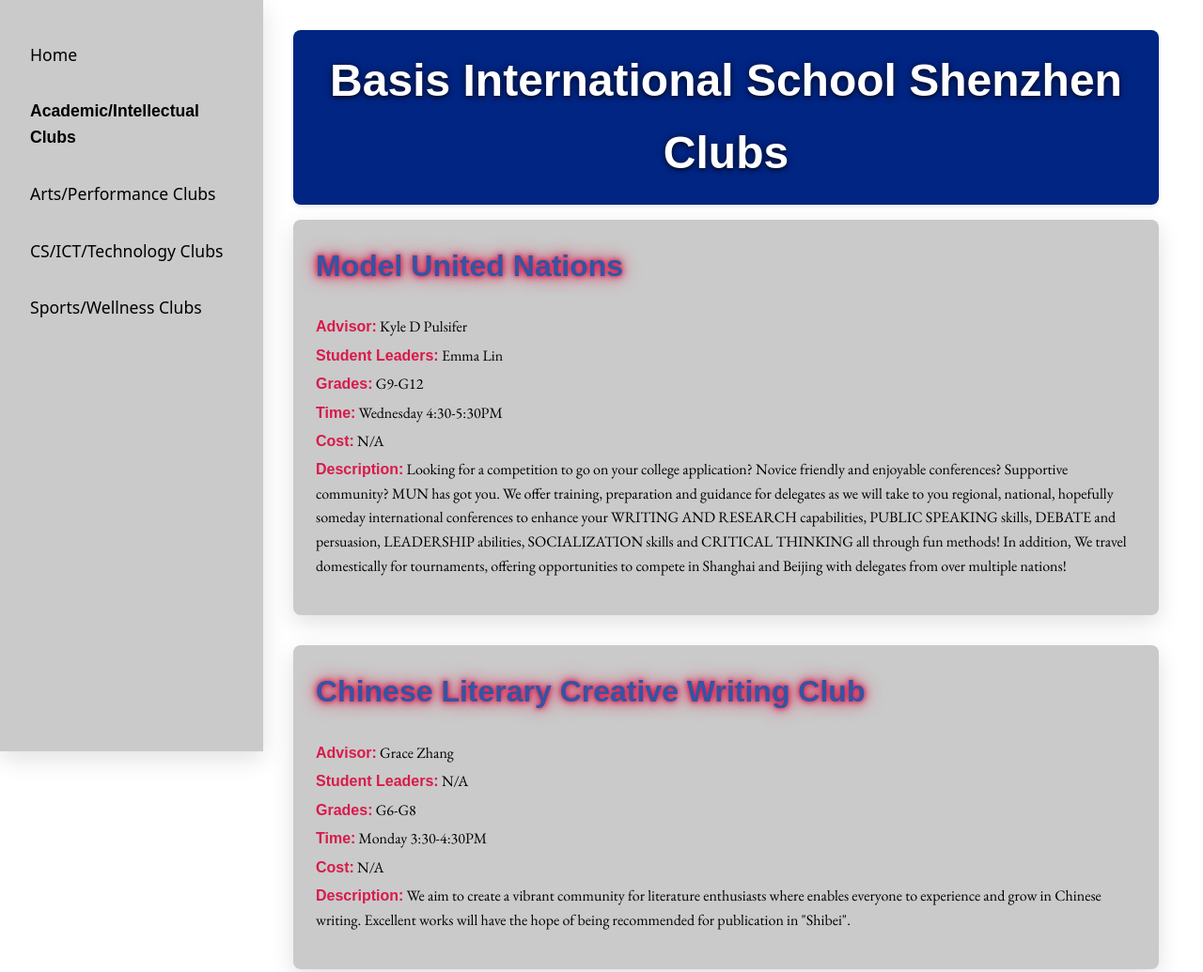
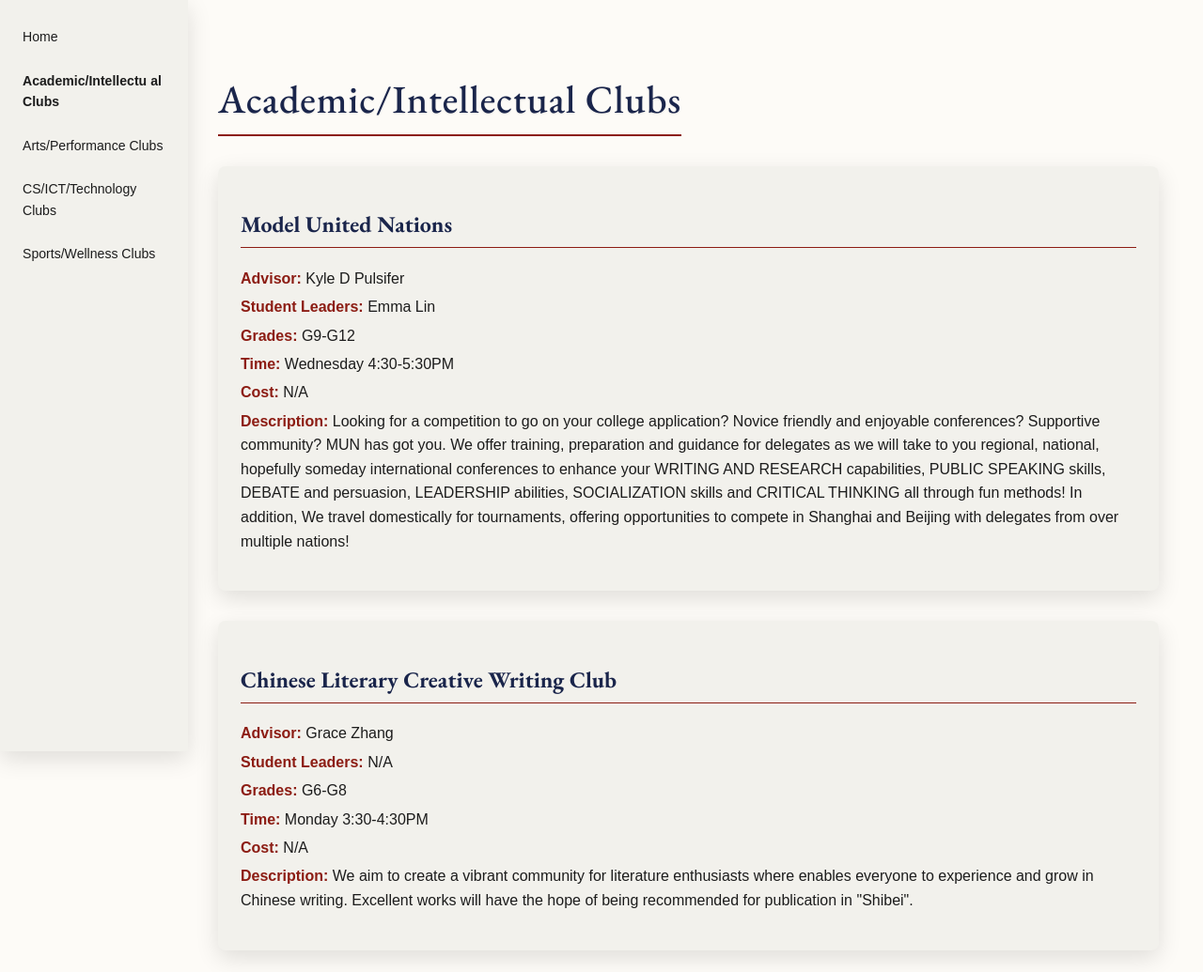
Before and after one commit to richie-rich90454/new-bisz-club-site, a website with bundled scripts: page public/academic.html in a window 1280 px wide. Shown: the top 1035 px of the page at 94% size. Built offline with nearby package versions, Linux system fonts and the light colour scheme; no server answers; a web font is replaced by a local one.

Commit message:
Added float-in animation for all elements (except navbar to maintain its functionality), refined h1s, changed color scheme

```diff
--- a/public/academic.html
+++ b/public/academic.html
@@ -17,14 +17,14 @@
             <div id="sidebar" role="navigation" aria-label="Main Navigation">
                 <ul class="nav-ul">
                     <li class="nav-li"><a href="index.html" class="nav-link">Home</a></li>
-                    <li class="nav-li"><strong><a href="academic.html" class="nav-link">Academic/Intellectual Clubs</a></strong></li>
+                    <li class="nav-li"><strong><a href="academic.html" class="nav-link">Academic/Intellectu&NewLine;al Clubs</a></strong></li>
                     <li class="nav-li"><a href="arts.html" class="nav-link">Arts/Performance Clubs</a></li>
                     <li class="nav-li"><a href="cs.html" class="nav-link">CS/ICT/Technology Clubs</a></li>
                     <li class="nav-li"><a href="sports.html" class="nav-link">Sports/Wellness Clubs</a></li>
                 </ul>
             </div>
             <div id="main">
-                <h1>Basis International School Shenzhen Clubs</h1>
+                <h1>Academic/Intellectual Clubs</h1>
                 <div class="main-section">
 
                 </div>
--- a/public/renderClubs.js
+++ b/public/renderClubs.js
@@ -1,15 +1,15 @@
 import {listClubs} from "./listClubs.js";
 /**
- * Render club cards on the page for a given category.
- * @param{string} pageName - "academic", "arts", "cs", "sports"
- * @param{string} containerSelector - selector for main container, default ".main-section"
+*Render club cards on the page for a given category.
+*@param{string} pageName - "academic", "arts", "cs", "sports"
+*@param{string} containerSelector - selector for main container, default ".main-section"
  */
 export async function renderClubs(pageName="", containerSelector=".main-section"){
     let clubData=await listClubs();
     let mainSection=document.querySelector(containerSelector);
     if (!mainSection) return console.warn("Container not found:", containerSelector);
     let filteredClubs=clubData.filter(club=>club.clubID.split(".")[0]===pageName);
-    filteredClubs.forEach(club=>{
+    filteredClubs.forEach((club, i)=>{
         let div=document.createElement("div");
         div.className="club-card";
         let imagesContainer=document.createElement("div");
@@ -33,5 +33,6 @@
         `;
         div.appendChild(imagesContainer);
         mainSection.appendChild(div);
+        setTimeout(()=>div.classList.add("visible"), 100*i);
     });
 }
--- a/public/style.css
+++ b/public/style.css
@@ -19,28 +19,29 @@
 }
 /* Root Variables */
 :root{
-    --primary-color: #012583;
+    --primary-color: #1A254B;
     --secondary-color: #3255A4;
-    --tertiary-color: #8D8D8D;
-    --background-color: #FFF;
-    --background-secondary: #CACACA;
-    --text-color: #000;
-    --heading-text-color: #FFF;
-    --highlight-color: #D91A4A;
-    --highlight-color-dark: #FFD700;
-    --light-gray: #FAFAFA;
-    --background-color-dark: #303030;
-    --background-secondary-dark: #2A2A2A;
-    --text-color-dark: #EAEAEA;
-    --primary-color-dark: #0337BD;
-    --light-gray-dark: #2A2A2A;
-    --heading-text-color-dark: #FFF;
+    --tertiary-color: #757575;
+    --background-color: #FDFBF7;
+    --background-secondary: #F2F1EC;
+    --text-color: #1C1C1C;
+    --heading-text-color: #1A254B;
+    --highlight-color: #8C1C13;
+    --highlight-color-dark: #B89C54;
+    --light-gray: #EDEBE6;
+    --background-color-dark: #181A1F;
+    --background-secondary-dark: #20242B;
+    --text-color-dark: #EAE8E3;
+    --primary-color-dark: #4B5D97;
+    --light-gray-dark: #2B2F38;
+    --heading-text-color-dark: #F6F6F6;
     --border-radius: 8px;
-    --sidebar-width: 280px;
-    --shadow-light: 0 2px 5px rgba(0, 0, 0, .1);
+    --sidebar-width: 200px;
+    --shadow-light: 0 2px 5px rgba(0, 0, 0, .08);
     --shadow-medium: 0 8px 24px rgba(0, 0, 0, .12);
     scrollbar-gutter: stable;
 }
+
 /* Dark Mode Variables */
 @media (prefers-color-scheme: dark){
     :root{
@@ -95,7 +96,7 @@
     left: 0;
     bottom: 0;
     overflow-y: auto;
-    padding: 2rem 1rem;
+    padding: 1.25rem 0.75rem;
     transition: transform 0.3s ease;
     z-index: 1000;
 }
@@ -122,14 +123,14 @@
     display: block;
     text-decoration: none;
     color: var(--text-color);
-    font-size: clamp(1rem, 1.5vw, 1.1rem);
-    padding: 0.75rem 1rem;
+    font-size: clamp(0.8rem, 1.1vw, 1rem);
+    padding: 0.5rem 0.75rem;
     border-radius: var(--border-radius);
     transition: all 0.2s ease-in-out;
 }
 .nav-link:hover{
-    color: var(--secondary-color);
-    background-color: var(--highlight-color-dark);
+    color: var(--highlight-color);
+    background-color: rgba(199, 79, 79, 0.1);
     transform: translateX(4px);
 }
 .nav-link:focus{
@@ -170,17 +171,37 @@
     transform: rotate(-45deg);
     top: 9px;
 }
+.sidebar a{
+    display: block;
+    padding: 0.6rem 1rem;
+    border-radius: 6px;
+    text-decoration: none;
+    color: var(--text-color);
+    white-space: normal;
+    word-break: break-word;
+    line-height: 1.3;
+}
 /* Headings */
 h1{
-    font-size: clamp(2rem, 5vw, 3rem);
+    font-family: "EB Garamond", serif;
+    font-weight: 500;
+    font-size: clamp(2rem, 4vw, 2.6rem);
+    color: var(--primary-color);
     text-align: center;
-    color: var(--heading-text-color);
-    background: var(--primary-color);
-    padding: 1rem;
-    margin: 0 0 1rem;
-    box-shadow: var(--shadow-light);
-    border-radius: var(--border-radius);
-    text-shadow: 0 2px 4px rgba(0, 0, 0, 0.6), 0 0 8px rgba(0, 0, 0, 0.4);
+    margin: 2.5rem 0 2rem;
+    letter-spacing: 0.02em;
+    background: none;
+    text-shadow: 0 1px 2px rgba(0,0,0,0.08);
+    border-bottom: 2px solid var(--highlight-color);
+    display: inline-block;
+    padding-bottom: 0.25rem;
+}
+h2, h3{
+    font-family: "EB Garamond", serif;
+    color: var(--primary-color);
+}
+p, li{
+    font-family: "Noto Sans SC", sans-serif;
 }
 /* Footer */
 #footer{
@@ -232,17 +253,24 @@
     box-shadow: var(--shadow-medium);
     padding: 1.5rem;
     margin-bottom: 2rem;
-    transition: transform 0.2s ease, box-shadow 0.2s ease;
+    transition: all 0.6s ease;
+    opacity: 0;
+    transform: translateY(30px);
+}
+.club-card.visible{
+    opacity: 1;
+    transform: translateY(0);
+    animation: floatIn 0.8s ease-out both;
 }
 .club-card:hover{
     transform: translateY(-4px);
     box-shadow: 0 12px 30px rgba(0, 0, 0, 0.18);
 }
 .club-card h2{
-    margin-top: 0;
-    font-size: clamp(1.5rem, 3vw, 2rem);
-    color: var(--secondary-color);
-    text-shadow: 0 0 5px var(--highlight-color), 0 0 10px var(--highlight-color), 0 0 20px var(--highlight-color);
+    text-shadow: none;
+    color: var(--primary-color);
+    border-bottom: 1px solid var(--highlight-color);
+    padding-bottom: 0.25rem;
 }
 .club-card p{
     margin: 0.3rem 0;
@@ -271,6 +299,38 @@
 }
 strong{
     font-family: "Noto Sans SC", sans-serif;
-    font-weight: 900;
+    font-weight: 700;
     color: var(--highlight-color);
 }
+/* Global Float-in */
+@keyframes floatIn{
+    0%{
+        opacity: 0;
+        transform: translateY(20px);
+    }
+    100%{
+        opacity: 1;
+        transform: translateY(0);
+    }
+}
+main, #main > *, .club-card, h1, h2, h3, p, li, img, #footer *{
+    animation: floatIn 0.8s ease-out both;
+}
+h1, h2, h3{
+    animation-delay: 0.9s;
+}
+p, li{
+    animation-delay: 0.7s;
+}
+.nav-link{
+    animation-delay: 0.3s;
+}
+.club-card{
+    animation-delay: 1s;
+}
+.club-images img{
+    animation-delay: 0.5s;
+}
+footer, #footer{
+    animation-delay: 0.6s;
+}
```
Also changed, not shown: public/arts.html (+1 -1 lines), public/cs.html (+1 -1 lines), public/index.html (+1 -1 lines), public/sports.html (+1 -1 lines), public/bisz.png (added).
